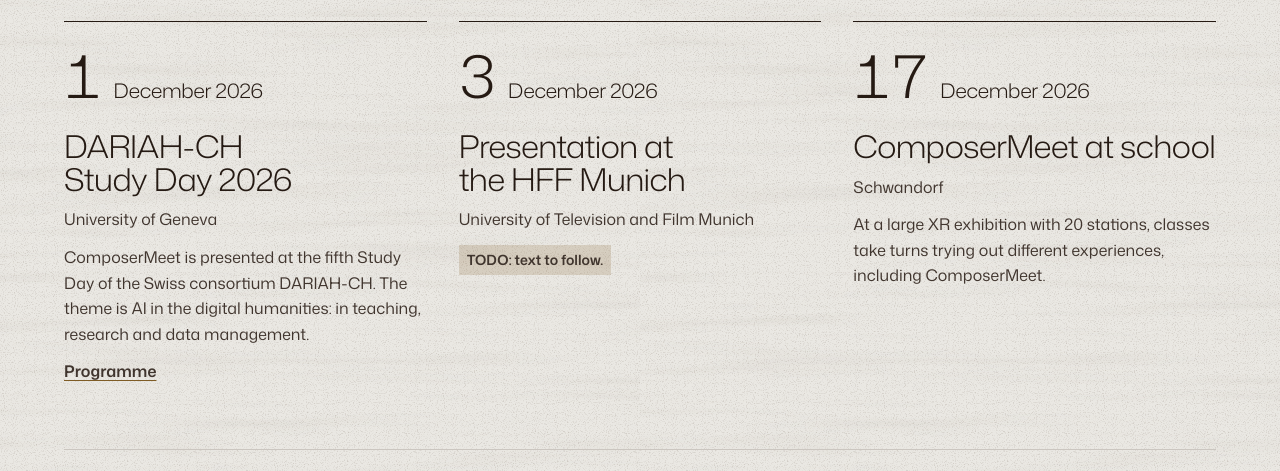
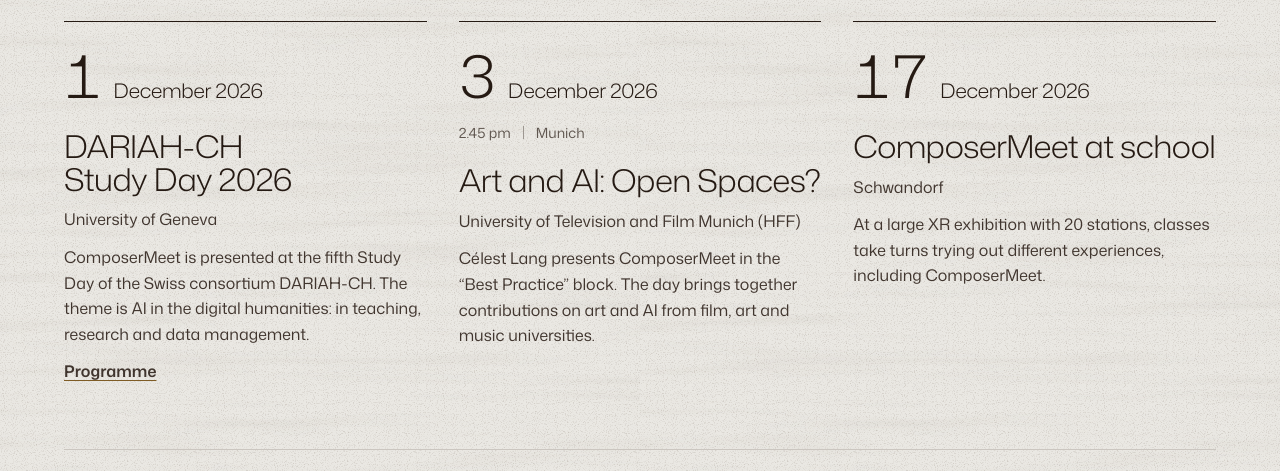
Before and after one commit to SkrjabinAI/composermeet-website, a plain HTML site: page en/index.html in a window 1280 px wide. Shown: the part 9583-10054 px from the top of the page. Drawn offline with Linux system fonts and the light colour scheme.

Commit message:
HFF-Termin: Kunst und KI, Vortrag im Block Best Practice
Claude-Session: https://claude.ai/code/session_01S9mPhyjRt6Lbo8x2Jp1THF

```diff
--- a/en/index.html
+++ b/en/index.html
@@ -505,9 +505,10 @@
         <article class="ev-card ev-card--text" data-date="2026-12-03" data-end="2026-12-03">
           <p class="ev-date"><time datetime="2026-12-03"><span class="ev-date-day">3</span><span class="ev-date-month">December 2026</span></time></p>
           <div class="ev-body">
-            <h3>Presentation at the HFF Munich</h3>
-            <p class="ev-place">University of Television and Film Munich</p>
-            <p class="ev-todo">TODO: text to follow.</p>
+            <p class="ev-meta"><time datetime="2026-12-03T14:45">2.45 pm</time><span>Munich</span></p>
+            <h3>Art and AI: Open Spaces?</h3>
+            <p class="ev-place">University of Television and Film Munich (HFF)</p>
+            <p>Célest Lang presents ComposerMeet in the “Best Practice” block. The day brings together contributions on art and AI from film, art and music universities.</p>
           </div>
         </article>
         <article class="ev-card ev-card--text" data-date="2026-12-17" data-end="2026-12-17">
```
Also changed, not shown: index.html (+3 -2 lines).
